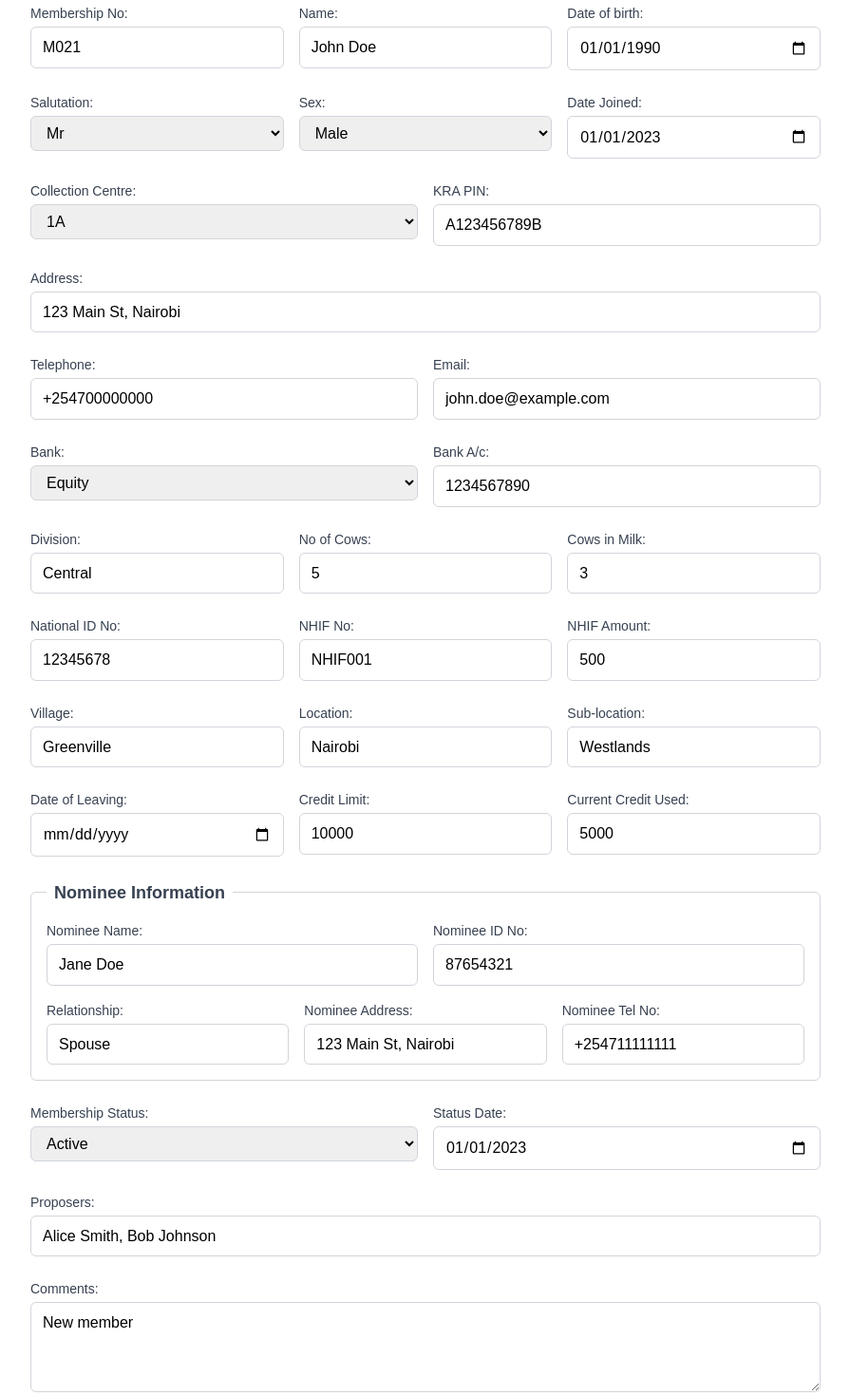
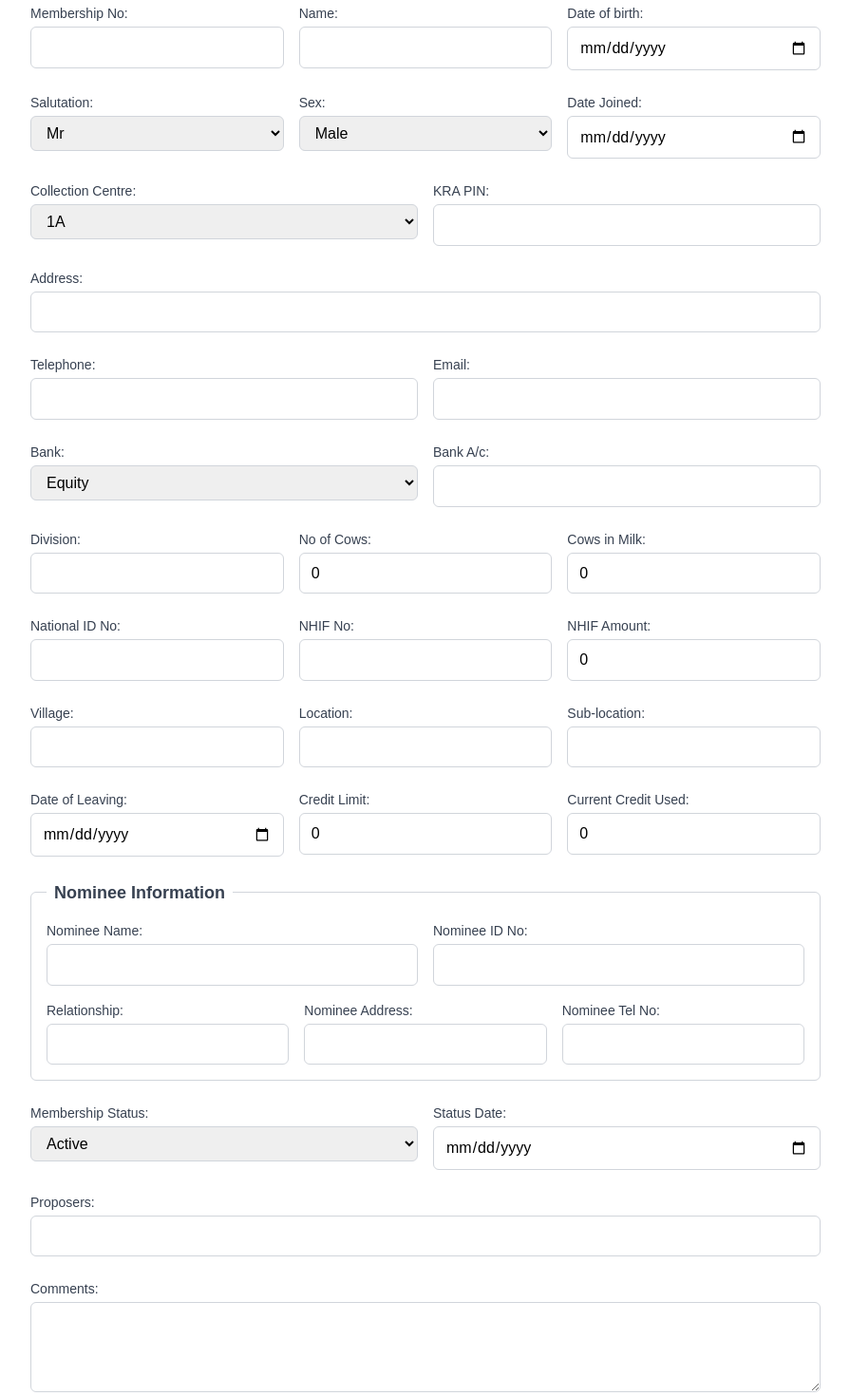
Before and after one commit to lewisthagichu/mdcms, a Next.js app: page /add in a window 1280 px wide. Shown: the part 100-1570 px from the top of the page at 95% size, without its empty margins (192-1087 px from the left). Built offline with nearby package versions, Linux system fonts and the light colour scheme.

Commit message:
refactor: Reset initial form state

```diff
--- a/src/components/AddMember/AddMemberForm.tsx
+++ b/src/components/AddMember/AddMemberForm.tsx
@@ -7,58 +7,58 @@ import { calculateBalance } from '@/utils/formatMemberData';
 import SubmitButton from '../common/SubmitButton';
 
 const initialFormData = {
-  membershipNo: 'M021',
-  name: 'John Doe',
-  dob: '1990-01-01',
-  salutation: 'Mr',
-  sex: 'M',
-  dateJoined: '2023-01-01',
-  collectionCentre: '1A',
-  kraPin: 'A123456789B',
-  address: '123 Main St, Nairobi',
-  telephone: '+254700000000',
-  email: 'john.doe@example.com',
-  bank: 'equity',
-  bankAc: '1234567890',
-  division: 'Central',
-  noOfCows: 5,
-  cowsInMilk: 3,
-  nationalIdNo: '12345678',
-  nhifNo: 'NHIF001',
-  nhifAmt: 500,
-  village: 'Greenville',
-  location: 'Nairobi',
-  subLocation: 'Westlands',
+  membershipNo: '',
+  name: '',
+  dob: '',
+  salutation: '',
+  sex: '',
+  dateJoined: '',
+  collectionCentre: '',
+  kraPin: '',
+  address: '',
+  telephone: '',
+  email: '',
+  bank: '',
+  bankAc: '',
+  division: '',
+  noOfCows: 0,
+  cowsInMilk: 0,
+  nationalIdNo: '',
+  nhifNo: '',
+  nhifAmt: 0,
+  village: '',
+  location: '',
+  subLocation: '',
   dateOfLeaving: '',
-  creditLimit: 10000,
-  currentCreditUsed: 5000,
-  nomineeName: 'Jane Doe',
-  nomineeIdNo: '87654321',
-  nomineeRelationship: 'Spouse',
-  nomineeAddress: '123 Main St, Nairobi',
-  nomineeTelNo: '+254711111111',
-  membershipStatus: 'Active',
-  statusDate: '2023-01-01',
-  proposers: 'Alice Smith, Bob Johnson',
-  comments: 'New member',
-  receiptNo1: 'R001',
-  amount1: 1000,
-  receiptNo2: 'R002',
-  amount2: 1500,
-  receiptNo3: 'R003',
-  amount3: 2000,
-  sharesPaid: 4000,
+  creditLimit: 0,
+  currentCreditUsed: 0,
+  nomineeName: '',
+  nomineeIdNo: '',
+  nomineeRelationship: '',
+  nomineeAddress: '',
+  nomineeTelNo: '',
+  membershipStatus: '',
+  statusDate: '',
+  proposers: '',
+  comments: '',
+  receiptNo1: '',
+  amount1: 0,
+  receiptNo2: '',
+  amount2: 0,
+  receiptNo3: '',
+  amount3: 0,
+  sharesPaid: 0,
   balance: 0,
-  entranceMonthlyDeduction: 100,
-  entranceAlreadyPaid: 300,
-  entranceExpected: 1000,
-  monthlyNormal: 500,
+  entranceMonthlyDeduction: 0,
+  entranceAlreadyPaid: 0,
+  entranceExpected: 0,
+  monthlyNormal: 0,
   monthlyOverride: 0,
   monthlyOverrideBal: 0,
-  newPlantMonthlyDeduction: 200,
-  newPlantAlreadyPaid: 600,
-  newPlantExpected: 2000,
-  newPlantCertificateNo: 'NPS001',
+  newPlantMonthlyDeduction: 0,
+  newPlantAlreadyPaid: 0,
+  newPlantExpected: 0,
+  newPlantCertificateNo: '',
 };
 
 export default function AddMemberForm() {
```
